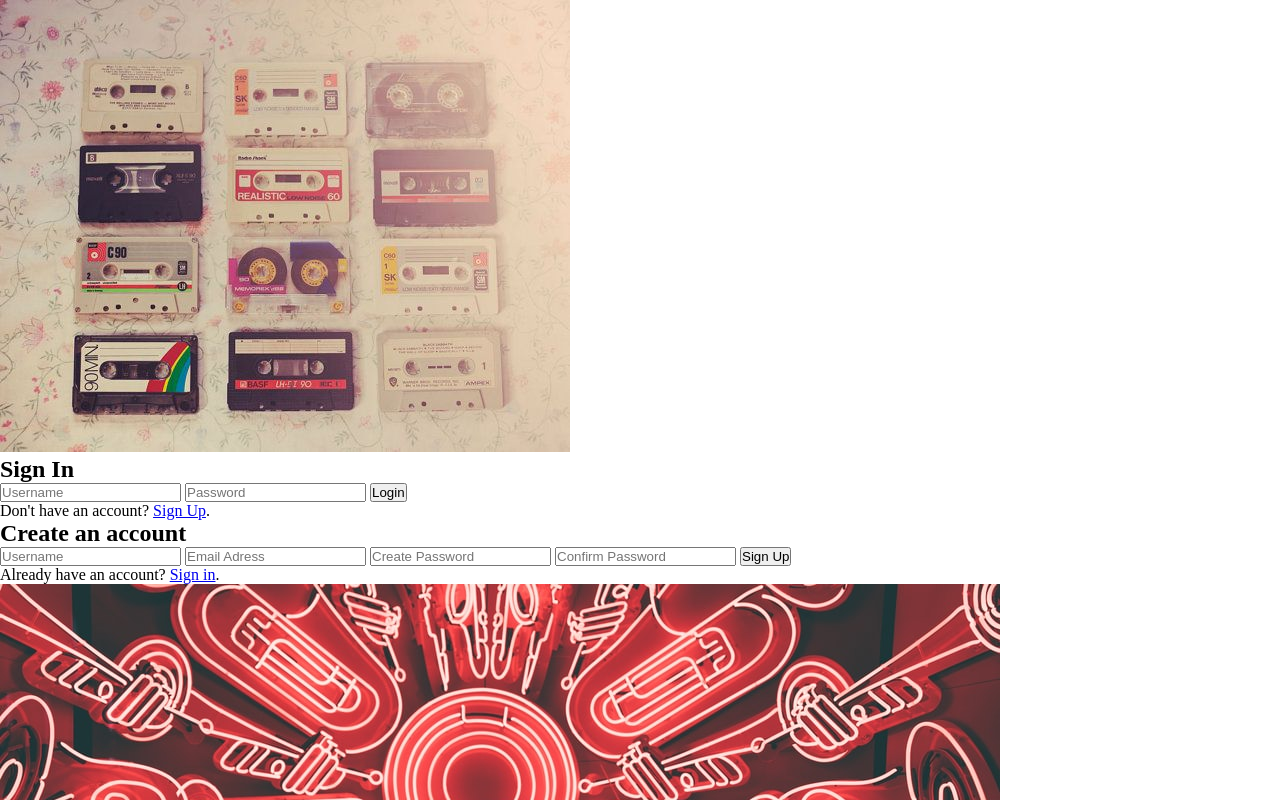
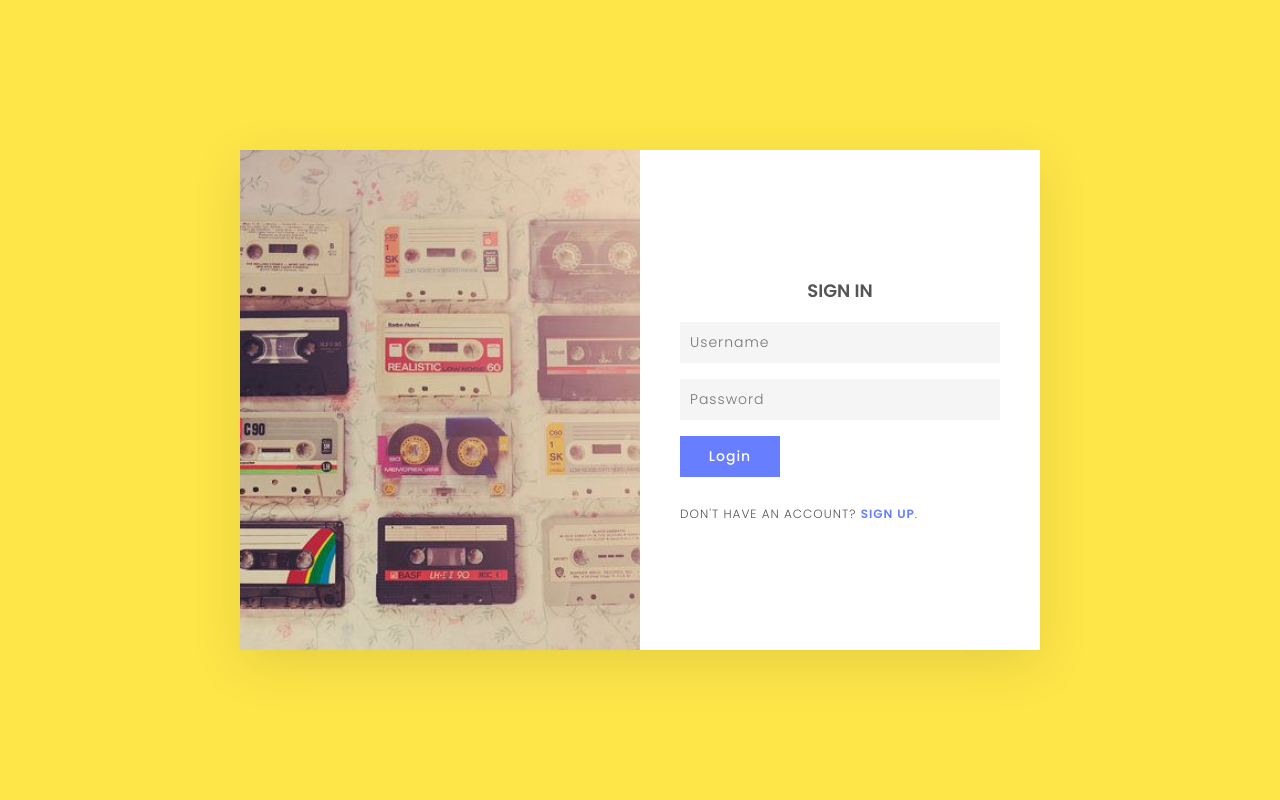
Before and after one commit to aldopolojr/login-and-registration-form, a plain HTML site: page index.html in a window 1280 px wide. Shown: the top 800 px of the page. Drawn offline with Linux system fonts and the light colour scheme.

Commit message:
style.css file

```diff
--- a/src/css/style.css
+++ b/src/css/style.css
@@ -1,5 +1,171 @@
+@import url('https://fonts.googleapis.com/css2?family=Poppins:wght@100;200;300;400;500;600;700;800;900&display=swap');
+
 * {
     box-sizing: border-box;
     margin: 0;
     padding: 0;
+    font-family: 'Poppins', sans-serif;
 }
+
+section {
+    position: relative;
+    min-height: 100vh;
+    background: #fee648;
+    display: flex;
+    justify-content: center;
+    align-items: center;
+    padding: 20px;
+}
+
+section .container {
+    position: relative;
+    width: 800px;
+    height: 500px;
+    background: #fff;
+    box-shadow: 0 15px 50px rgba(0, 0, 0, 0.1);
+    overflow: hidden;
+}
+
+section .container .user {
+    position: absolute;
+    top: 0;
+    left: 0;
+    width: 100%;
+    height: 100%;
+    display: flex;
+}
+
+section .container .user .imgBx {
+    position: relative;
+    width: 50%;
+    height: 100%;
+    background: #ff0;
+    transition: 0.5s;
+}
+
+section .container .user .imgBx img {
+    position: absolute;
+    top: 0;
+    left: 0;
+    width: 100%;
+    height: 100%;
+    object-fit: cover;
+}
+
+section .container .user .formBx {
+    position: relative;
+    width: 50%;
+    height: 100%;
+    background: #fff;
+    display: flex;
+    justify-content: center;
+    align-items: center;
+    padding: 40px;
+    transition: 0.5s;
+}
+
+section .container .user .formBx form h2 {
+    font-size: 18px;
+    font-weight: 600;
+    text-transform: uppercase;
+    text-align: center;
+    width: 100%;
+    margin-bottom: 10px;
+    color: #555;
+}
+
+section .container .user .formBx form input {
+    position: relative;
+    width: 100%;
+    padding: 10px;
+    background: #f5f5f5;
+    color: #333;
+    border: none;
+    outline: none;
+    box-shadow: none;
+    margin: 8px 0;
+    font-size: 14px;
+    letter-spacing: 1px;
+    font-weight: 300;
+}
+
+section .container .user .formBx form input[type="submit"] {
+    max-width: 100px;
+    background: #677eff;
+    color: #fff;
+    cursor: pointer;
+    font-size: 14px;
+    font-weight: 500;
+    letter-spacing: 1px;
+    transition: 0.5s;
+}
+
+section .container .user .formBx form .signup {
+    position: relative;
+    margin-top: 20px;
+    font-size: 12px;
+    letter-spacing: 1px;
+    color: #555;
+    text-transform: uppercase;
+    font-weight: 300;
+}
+
+section .container .user .formBx form .signup a {
+    font-weight: 600;
+    text-decoration: none;
+    color: #677eff;
+}
+
+section .container .signupBx {
+    pointer-events: none;
+}
+
+section .container.active .signupBx {
+    pointer-events: initial;
+}
+
+section .container .signupBx .formBx {
+    left: 100%;
+}
+
+section .container.active .signupBx .formBx {
+    left: 0;
+}
+
+section .container .signupBx .imgBx {
+    left: -100%;
+}
+
+section .container.active .signupBx .imgBx {
+    left: 0;
+}
+
+section .container .signinBx .formBx {
+    left: 0;
+}
+
+section .container.active .signinBx .formBx {
+    left: 100%;
+}
+
+section .container .signinBx .imgBx {
+    left: 0;
+}
+
+section .container.active .signinBx .imgBx {
+    left: -100%;
+}
+
+@media (max-width: 991px) {
+    section .container {
+        max-width: 400px;
+    }
+
+    section .container .imgBx {
+        display: none;
+    }
+
+    section .container .user .formBx {
+        width: 100%;
+    }
+}
```
